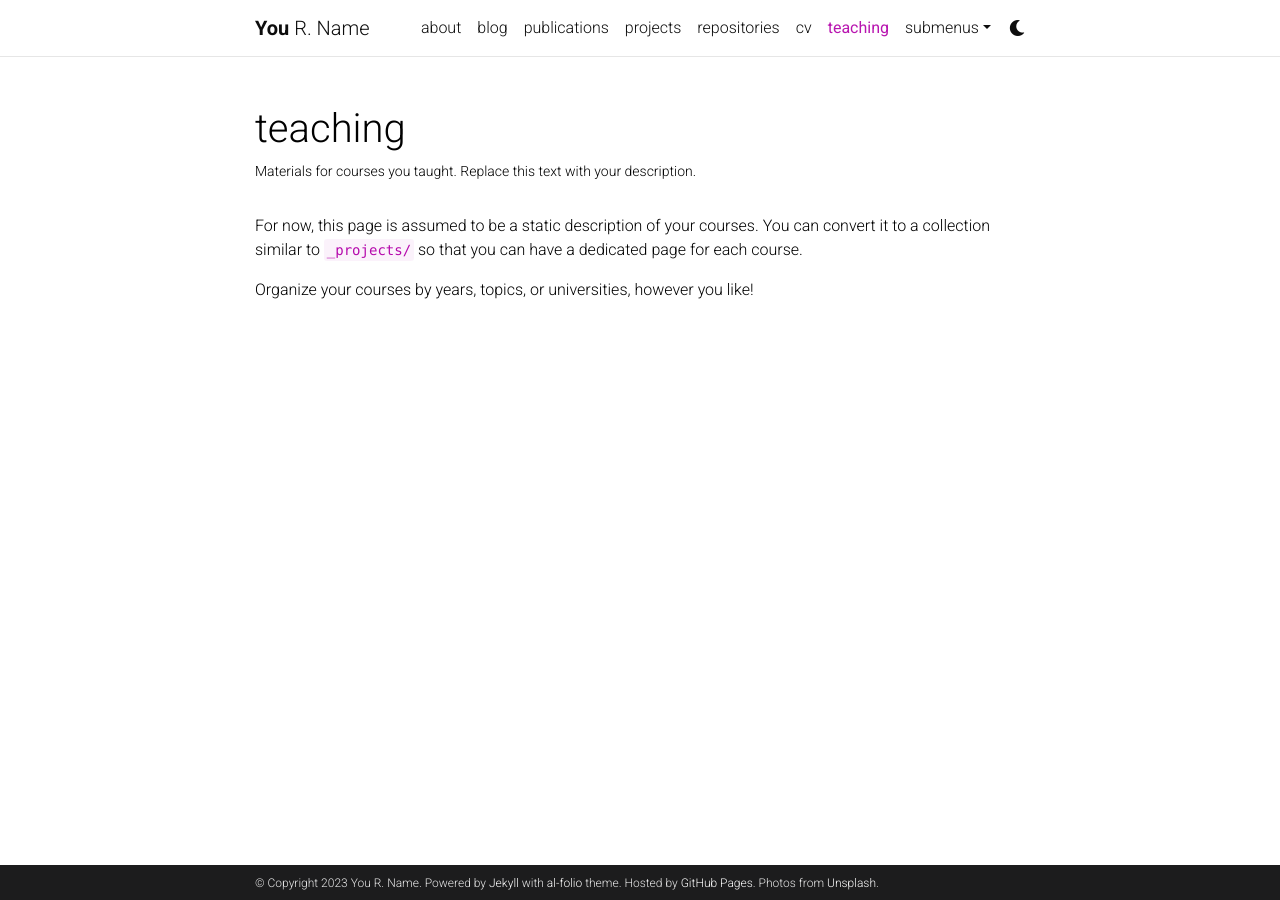
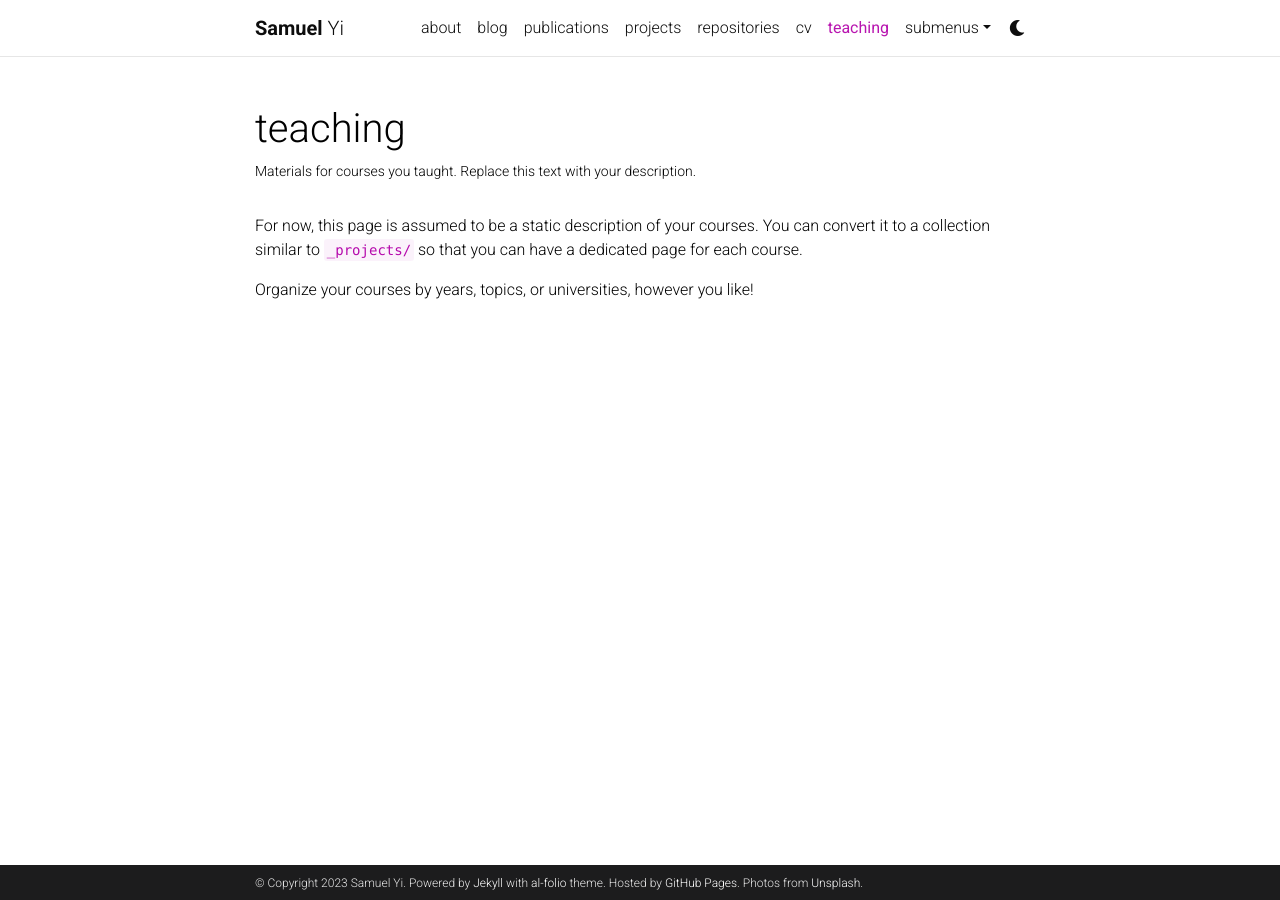
Before and after one commit to xpbeyo/xpbeyo.github.io, a Jekyll site: the page built from _pages/teaching.md, in a window 1280 px wide. Built offline with Jekyll 4.4.1, drawn with Linux system fonts in a browser that asks for light colours; comment, search, counter and statistics services are not loaded; a style sheet for code colours, icons or effects is not loaded.

Commit message:
Edited name and email

```diff
--- a/_config.yml
+++ b/_config.yml
@@ -3,10 +3,10 @@
 # -----------------------------------------------------------------------------
 
 title: blank # the website title (if blank, full name will be used instead)
-first_name: You
-middle_name: R.
-last_name: Name
-email: you@example.com
+first_name: Samuel
+middle_name:
+last_name: Yi
+email: samuelyixp@outlook.com
 description: > # the ">" symbol means to ignore newlines until "footer_text:"
   A simple, whitespace theme for academics. Based on [*folio](https://github.com/bogoli/-folio) design.
 footer_text: >
```
